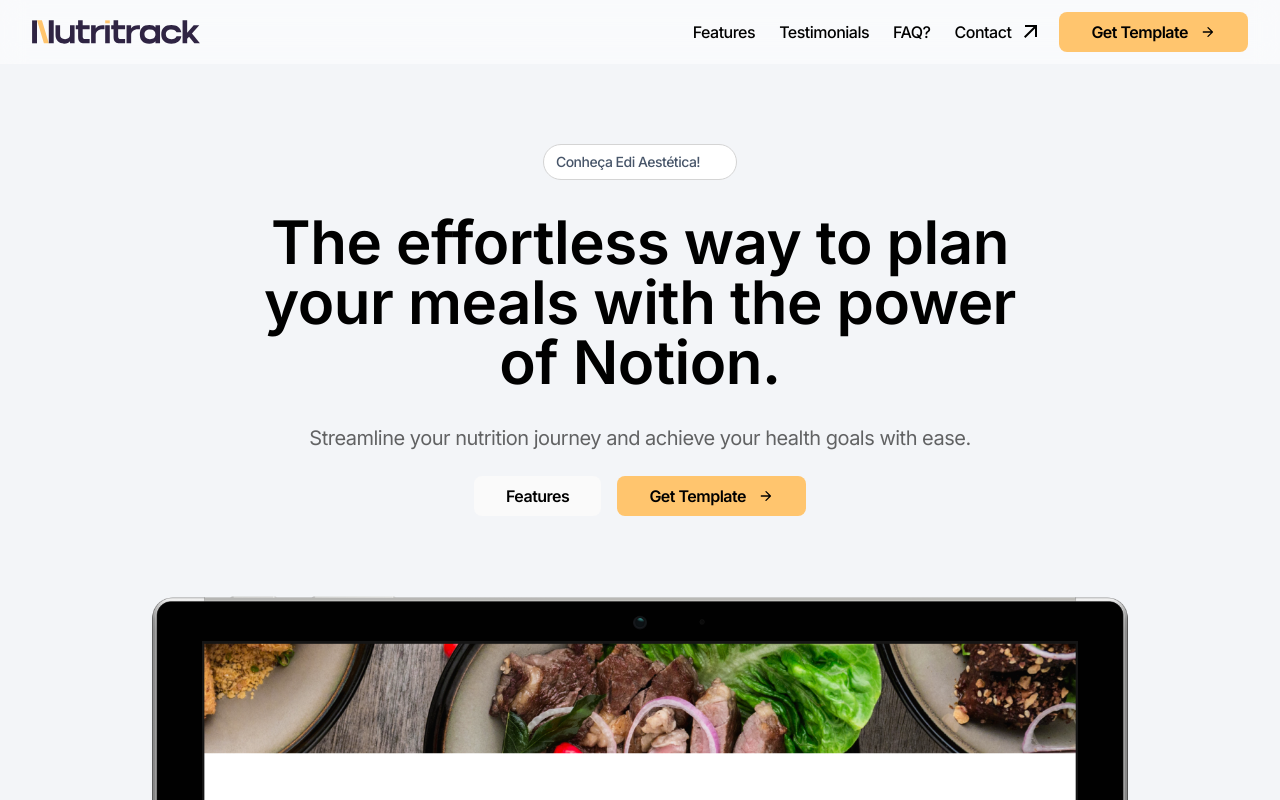
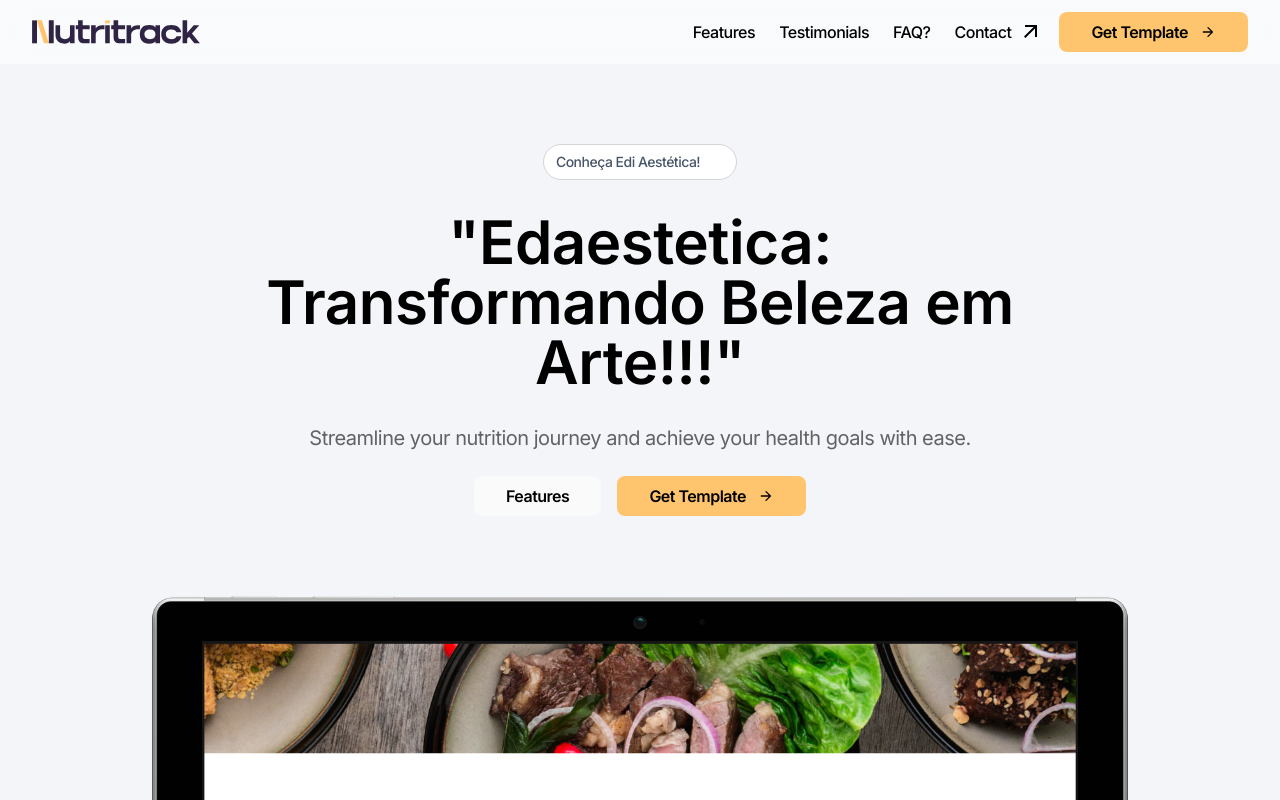
Before and after one commit to caiocesarcosta/landing-page-adiestetica, a Next.js app: page / in a window 1280 px wide. Shown: the top 800 px of the page. Built offline with nearby package versions, Linux system fonts and the light colour scheme; some icons are missing.

Commit message:
update title

```diff
--- a/components/Banner/HomeBanner.js
+++ b/components/Banner/HomeBanner.js
@@ -21,8 +21,7 @@ export const HomeBanner = () => {
                 {/* Appear Second */}
                 <MotionBTTContainer transition={{ delay: 0.4, duration: 0.5 }}>
                     <PageTitle className="text-center mx-auto" type="heavy">
-                        The effortless way to plan your meals with the power of
-                        Notion.
+                        "Edaestetica: Transformando Beleza em Arte!!!"
                     </PageTitle>
                 </MotionBTTContainer>
                 {/* Appear Third */}
--- a/pages/index.js
+++ b/pages/index.js
@@ -22,7 +22,7 @@ export default function Home() {
         <Layout className="">
             <SEO
                 title="EDaestética"
-                description="Bem-vindo à Edaestetica - O Seu Refúgio de Beleza e Bem-Estar! Na Edaestetica, nós nos dedicamos a proporcionar experiências únicas de cuidados com a beleza, onde a harmonia entre corpo e mente é prioridade. Nossa equipe especializada oferece uma variedade de serviços premium, desde procedimentos clássicos até tratamentos inovadores. Desfrute de nossa Escleroterapia (PEIM), Enzimas Lipolíticas, Drenagem Linfática, e muito mais. Estamos comprometidos em realçar sua beleza natural, proporcionando resultados excepcionais em um ambiente acolhedor e tranquilo. Descubra o poder transformador da Edaestetica - onde a estética encontra a excelência!"
+                description="Discover NutriTrack, the effortless way to plan your meals with the power of Notion. Streamline your nutrition journey and achieve your health goals with ease."
             />
             <div className="main-wrapper bg-[#F3F5F8] relative z-10 pb-20 pt-20 ">
                 {/* { Page Banner } */}
```
